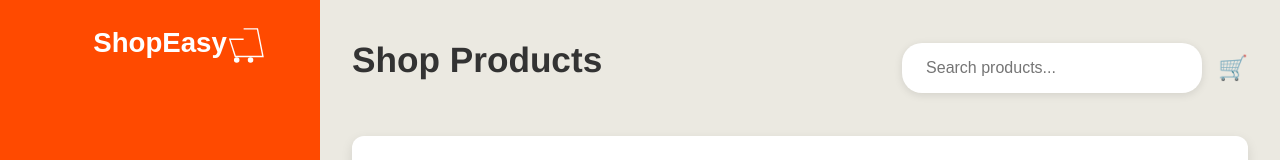
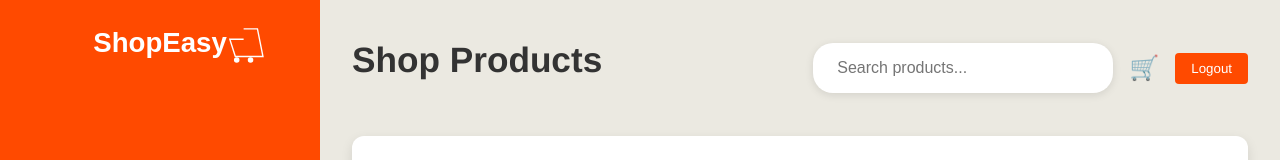
Before and after one commit to osmansahyilmaz/CS308-Term-Project, a React (Create React App) app in the folder frontend/: page /shop in a window 1280 px wide. Shown: the top 160 px of the page. Built offline with nearby package versions, Linux system fonts and the light colour scheme.

Commit message:
SCRUM-89 Logout button

```diff
--- a/frontend/src/pages/ShopPage.jsx
+++ b/frontend/src/pages/ShopPage.jsx
@@ -1,5 +1,5 @@
 import React, { useState, useEffect } from "react";
-import { Link } from "react-router-dom";
+import { Link, useNavigate } from "react-router-dom"; // <-- import useNavigate here
 import styles from "./ShopPage.module.css";
 import LeftPanel from "../components/LeftPanel";
 import { getAllProducts } from "../mockData/products";
@@ -12,6 +12,9 @@ function ShopPage() {
     const [error, setError] = useState(null);
     const [categories, setCategories] = useState(["All"]);
 
+    // For navigating programmatically
+    const navigate = useNavigate();
+
     useEffect(() => {
         const fetchProducts = async () => {
             try {
@@ -19,7 +22,7 @@ function ShopPage() {
                 setTimeout(() => {
                     const data = getAllProducts();
                     setProducts(data);
-                    const uniqueCategories = [...new Set(data.map(p => p.category))];
+                    const uniqueCategories = [...new Set(data.map((p) => p.category))];
                     setCategories(["All", ...uniqueCategories]);
                     setLoading(false);
                 }, 800);
@@ -32,29 +35,51 @@ function ShopPage() {
         fetchProducts();
     }, []);
 
-    const filteredProducts = products.filter(product => {
-        const matchesCategory = activeCategory === "All" || product.category === activeCategory;
-        const matchesSearch = product.name.toLowerCase().includes(searchQuery.toLowerCase()) ||
-                              product.description.toLowerCase().includes(searchQuery.toLowerCase());
+    const filteredProducts = products.filter((product) => {
+        const matchesCategory =
+            activeCategory === "All" || product.category === activeCategory;
+        const matchesSearch =
+            product.name.toLowerCase().includes(searchQuery.toLowerCase()) ||
+            product.description.toLowerCase().includes(searchQuery.toLowerCase());
         return matchesCategory && matchesSearch;
     });
 
-    const handleCategoryChange = category => {
+    const handleCategoryChange = (category) => {
         setActiveCategory(category);
     };
 
-    const handleSearchChange = e => {
+    const handleSearchChange = (e) => {
         setSearchQuery(e.target.value);
     };
 
     const handleAddToCart = async (e, product) => {
         e.preventDefault();
         try {
-            console.log('Added to cart:', product.id);
+            console.log("Added to cart:", product.id);
             alert(`Added ${product.name} to cart!`);
         } catch (err) {
             console.error("Error adding to cart:", err);
-            alert('Could not add product to cart. Please try again.');
+            alert("Could not add product to cart. Please try again.");
+        }
+    };
+
+    // **** LOGOUT HANDLER ****
+    const handleLogout = async () => {
+        try {
+            const response = await fetch("/api/logout", {
+                method: "POST",
+                credentials: "include", // ensure cookies/sessions get sent
+            });
+
+            if (!response.ok) {
+                throw new Error("Logout failed");
+            }
+
+            // If successful, navigate to homepage
+            navigate("/");
+        } catch (error) {
+            console.error("Error during logout:", error);
+            alert("Logout failed. Please try again.");
         }
     };
 
@@ -73,10 +98,6 @@ function ShopPage() {
                 <div className={styles.headerSection}>
                     <h1 className={styles.shopTitle}>Shop Products</h1>
 
-                    {/*
-                      Wrap the search bar and cart icon together in a flex container
-                      so they're side-by-side.
-                    */}
                     <div style={{ display: "flex", alignItems: "center" }}>
                         <div className={styles.searchBar}>
                             <input
@@ -95,25 +116,44 @@ function ShopPage() {
                             style={{
                                 marginLeft: "1rem",
                                 fontSize: "1.5rem",
-                                textDecoration: "none"
+                                textDecoration: "none",
                             }}
                             aria-label="View cart"
                         >
                             🛒
                         </Link>
+
+                        {/* Logout Button */}
+                        <button
+                            onClick={handleLogout}
+                            style={{
+                                marginLeft: "1rem",
+                                padding: "0.5rem 1rem",
+                                borderRadius: "4px",
+                                border: "none",
+                                cursor: "pointer",
+                                backgroundColor: "#FF4A00",
+                                color: "#fff",
+                            }}
+                        >
+                            Logout
+                        </button>
                     </div>
                 </div>
 
+                {/* Filter Section */}
                 <div className={styles.filterSection}>
                     <div className={styles.filterHeader}>
                         <h2 className={styles.filterTitle}>Categories</h2>
                     </div>
                     <div className={styles.filterTags}>
-                        {categories.map(category => (
+                        {categories.map((category) => (
                             <div
                                 key={category}
                                 className={`${styles.filterTag} ${
-                                    activeCategory === category ? styles.filterTagActive : ""
+                                    activeCategory === category
+                                        ? styles.filterTagActive
+                                        : ""
                                 }`}
                                 onClick={() => handleCategoryChange(category)}
                             >
@@ -123,9 +163,12 @@ function ShopPage() {
                     </div>
                 </div>
 
+                {/* Products Grid */}
                 <div className={styles.productsGrid}>
                     {loading ? (
-                        <div className={styles.loadingMessage}>Loading products...</div>
+                        <div className={styles.loadingMessage}>
+                            Loading products...
+                        </div>
                     ) : error ? (
                         <div className={styles.errorMessage}>
                             <p>Error loading products: {error}</p>
@@ -137,7 +180,7 @@ function ShopPage() {
                             </button>
                         </div>
                     ) : filteredProducts.length > 0 ? (
-                        filteredProducts.map(product => (
+                        filteredProducts.map((product) => (
                             <Link
                                 to={`/product/${product.id}`}
                                 key={product.id}
@@ -157,7 +200,9 @@ function ShopPage() {
                                         />
                                     )}
                                     <div className={styles.productDetails}>
-                                        <h3 className={styles.productName}>{product.name}</h3>
+                                        <h3 className={styles.productName}>
+                                            {product.name}
+                                        </h3>
                                         <p className={styles.productDescription}>
                                             {product.description}
                                         </p>
@@ -167,7 +212,9 @@ function ShopPage() {
                                             </span>
                                             <button
                                                 className={styles.addToCartButton}
-                                                onClick={e => handleAddToCart(e, product)}
+                                                onClick={(e) =>
+                                                    handleAddToCart(e, product)
+                                                }
                                             >
                                                 Add to Cart
                                             </button>
@@ -181,6 +228,7 @@ function ShopPage() {
                     )}
                 </div>
 
+                {/* Pagination Section */}
                 {!loading && !error && products.length > 0 && (
                     <div className={styles.paginationSection}>
                         <button
```
